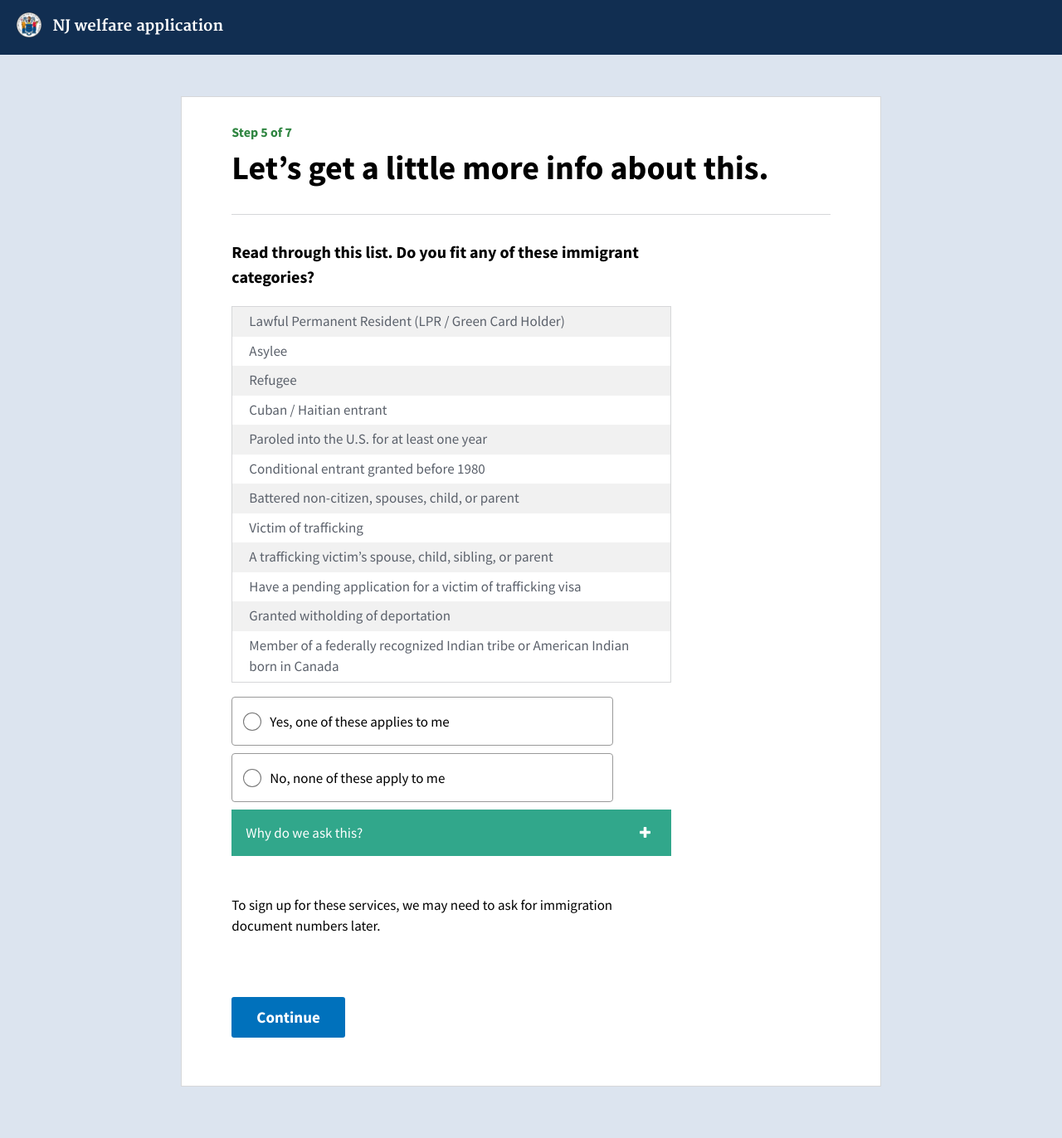
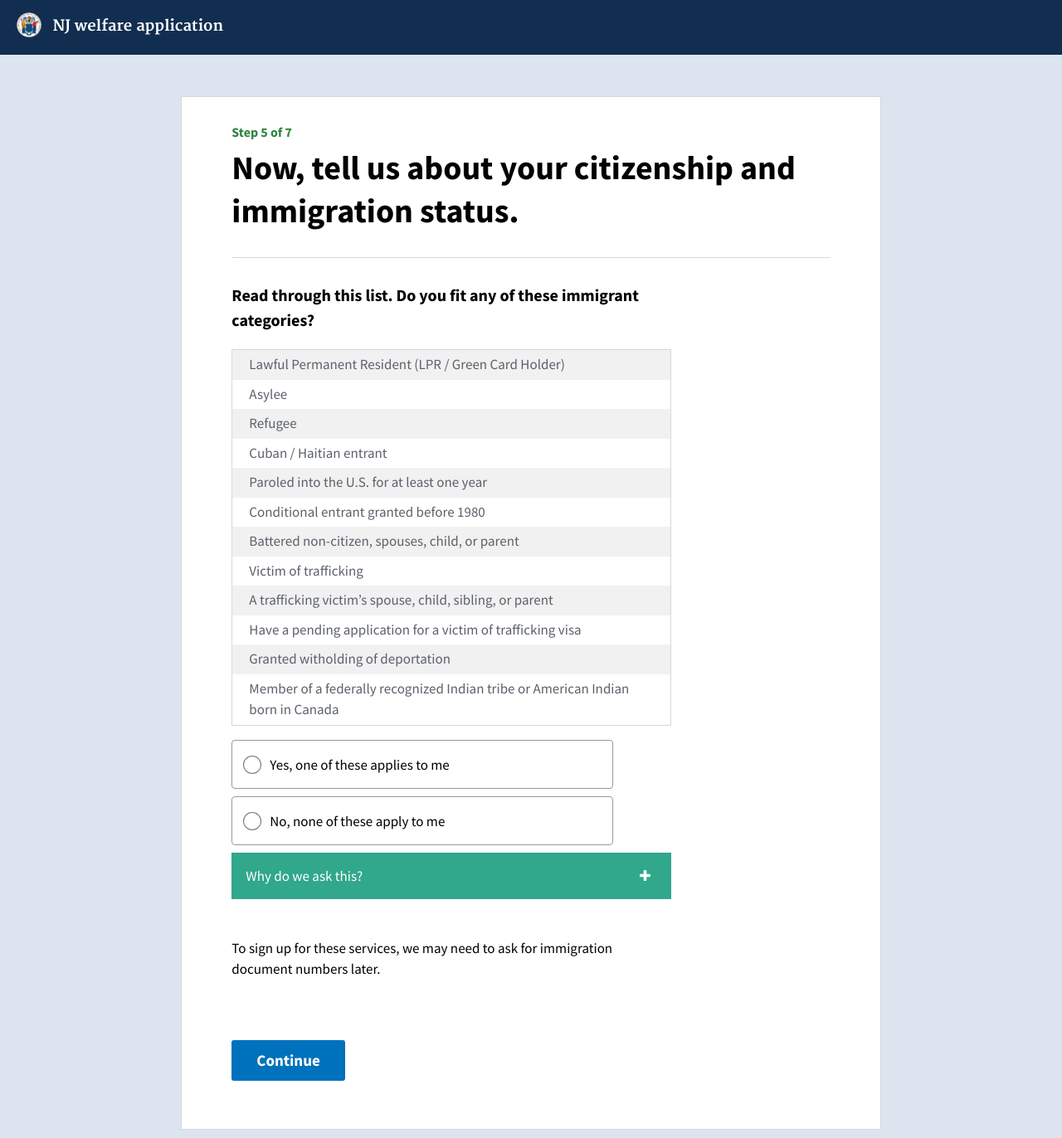
Before and after one commit to usds/benefits-enrollment-prototype, a Jekyll site: the page built from 05-citizenship/status-types.html, in a window 1280 px wide. Shown: the whole page at 83% size. Built offline with Jekyll 4.4.1, drawn with Linux system fonts in a browser that asks for light colours; before the commit the page ends 1320 px from its top, so only the background shows below that.

```diff
--- a/05-citizenship/status-types.html
+++ b/05-citizenship/status-types.html
@@ -1,7 +1,7 @@
 ---
 layout: application
 step: 5
-title: Let’s get a little more info about this.
+title: Now, tell us about your citizenship and immigration status.
 button_text: Continue
 ---
 
```
